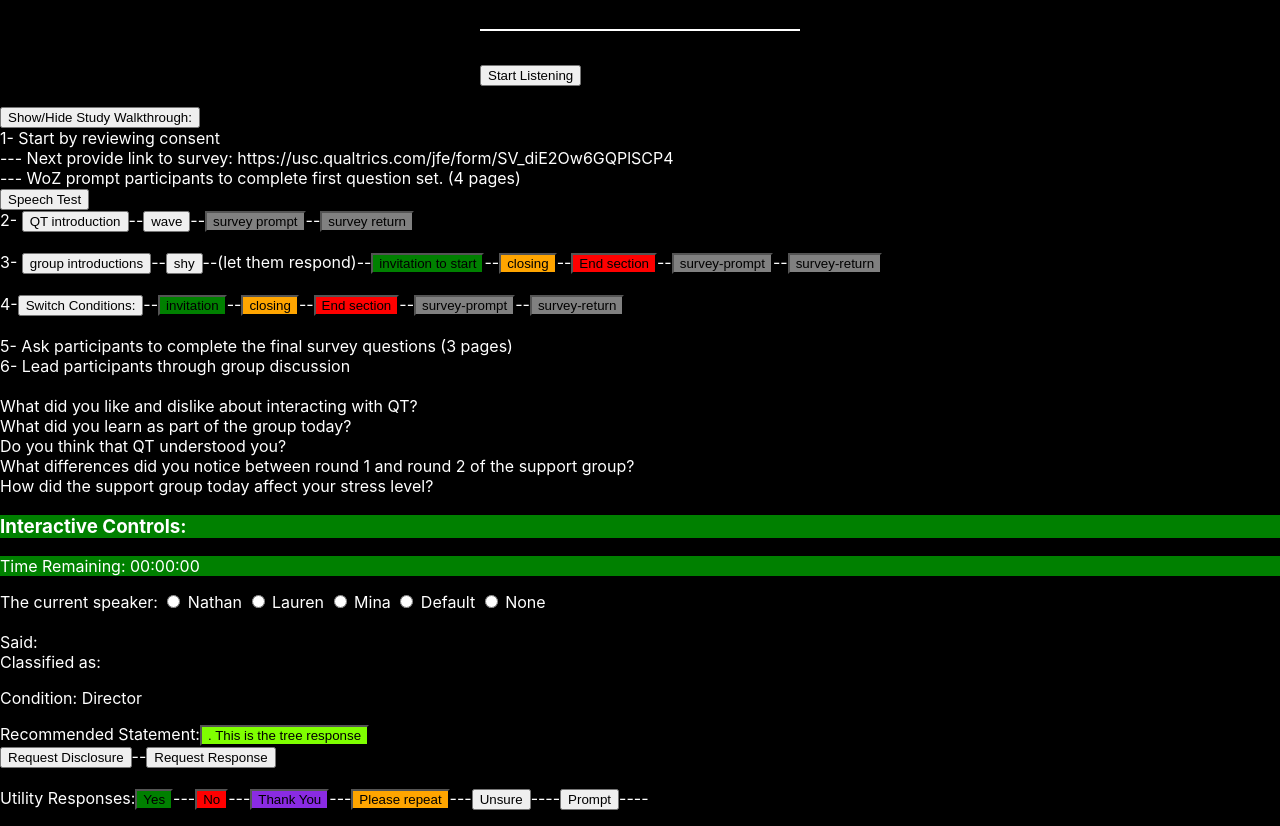
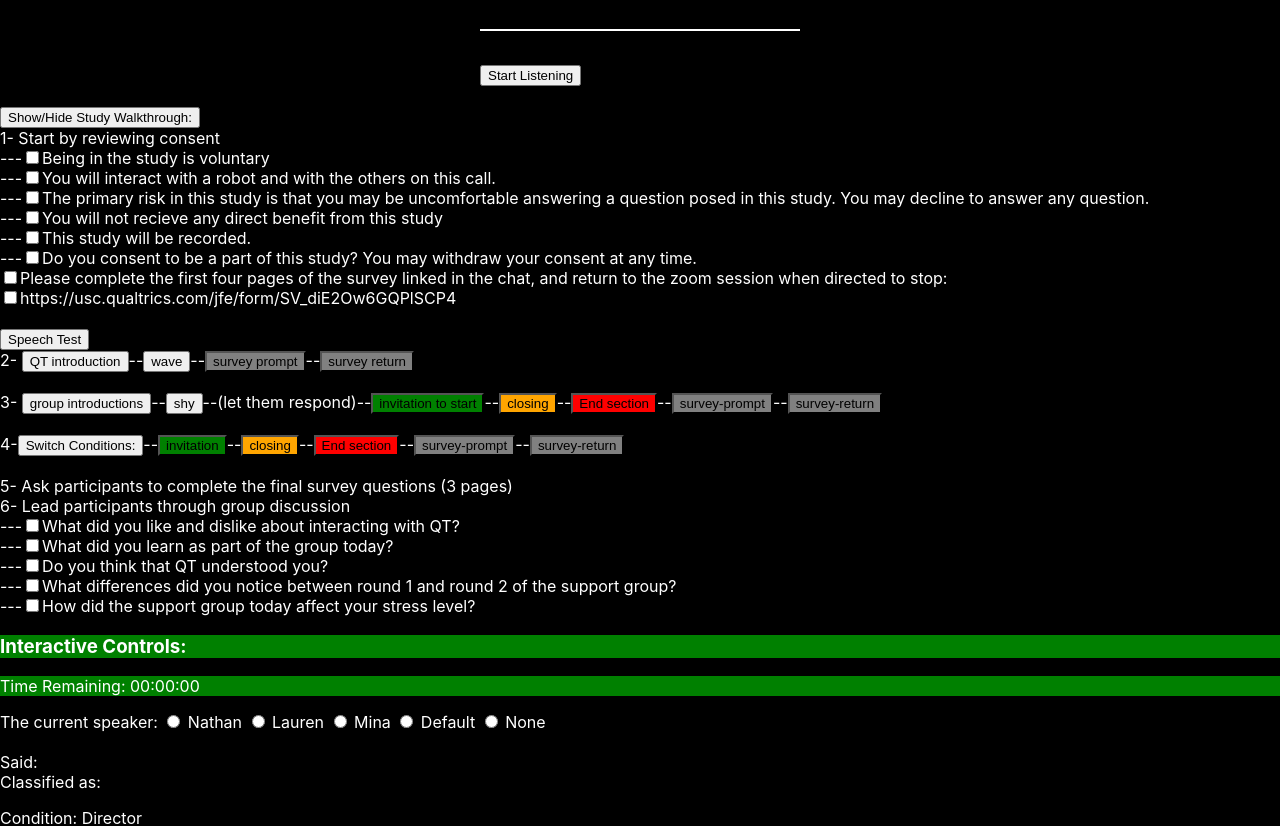
Before and after one commit to chrismbirmingham/hci-face, a React (Create React App) app in the folder frontend/WoZ/: page / in a window 1280 px wide. Shown: the top 826 px of the page. Built offline with nearby package versions, Linux system fonts and the light colour scheme; no server answers.

Commit message:
Update walkthrough

```diff
--- a/frontend/WoZ/src/App.js
+++ b/frontend/WoZ/src/App.js
@@ -228,8 +228,14 @@ const App = ({ classes }) => {
       {/* <h2>Study Walkthrough:</h2> */}
 
         1- Start by reviewing consent <br></br>
-        ---  Next provide link to survey:    https://usc.qualtrics.com/jfe/form/SV_diE2Ow6GQPlSCP4 <br></br>
-        ---  WoZ prompt participants to complete first question set. (4 pages)
+        ---<input type="checkbox"/>Being in the study is voluntary <br></br>
+        ---<input type="checkbox"/>You will interact with a robot and with the others on this call. <br></br>
+        ---<input type="checkbox"/>The primary risk in this study is that you may be uncomfortable answering a question posed in this study. You may decline to answer any question. <br></br>
+        ---<input type="checkbox"/>You will not recieve any direct benefit from this study <br></br>
+        ---<input type="checkbox"/>This study will be recorded. <br></br>
+        ---<input type="checkbox"/>Do you consent to be a part of this study? You may withdraw your consent at any time. <br></br>
+        <input type="checkbox"/>Please complete the first four pages of the survey linked in the chat, and return to the zoom session when directed to stop:<br></br>
+        <input type="checkbox"/>https://usc.qualtrics.com/jfe/form/SV_diE2Ow6GQPlSCP4 <br></br>
         <br></br>
           <button onClick={() => do_tts("Testing, 1, 2, 3. Can you all hear me?")}>Speech Test</button>
         <br></br>
@@ -260,11 +266,11 @@ const App = ({ classes }) => {
         5- Ask participants to complete the final survey questions (3 pages)
         <br></br>
         6- Lead participants through group discussion<br></br>
-        <br></br>What did you like and dislike about interacting with QT?
-        <br></br>What did you learn as part of the group today?
-        <br></br>Do you think that QT understood you?
-        <br></br>What differences did you notice between round 1 and round 2 of the support group?
-        <br></br>How did the support group today affect your stress level?
+        ---<input type="checkbox"/>What did you like and dislike about interacting with QT? <br></br>
+        ---<input type="checkbox"/>What did you learn as part of the group today?<br></br>
+        ---<input type="checkbox"/>Do you think that QT understood you? <br></br>
+        ---<input type="checkbox"/>What differences did you notice between round 1 and round 2 of the support group?<br></br>
+        ---<input type="checkbox"/>How did the support group today affect your stress level? <br></br>
       </div>
 
       <div id="controls">
```
